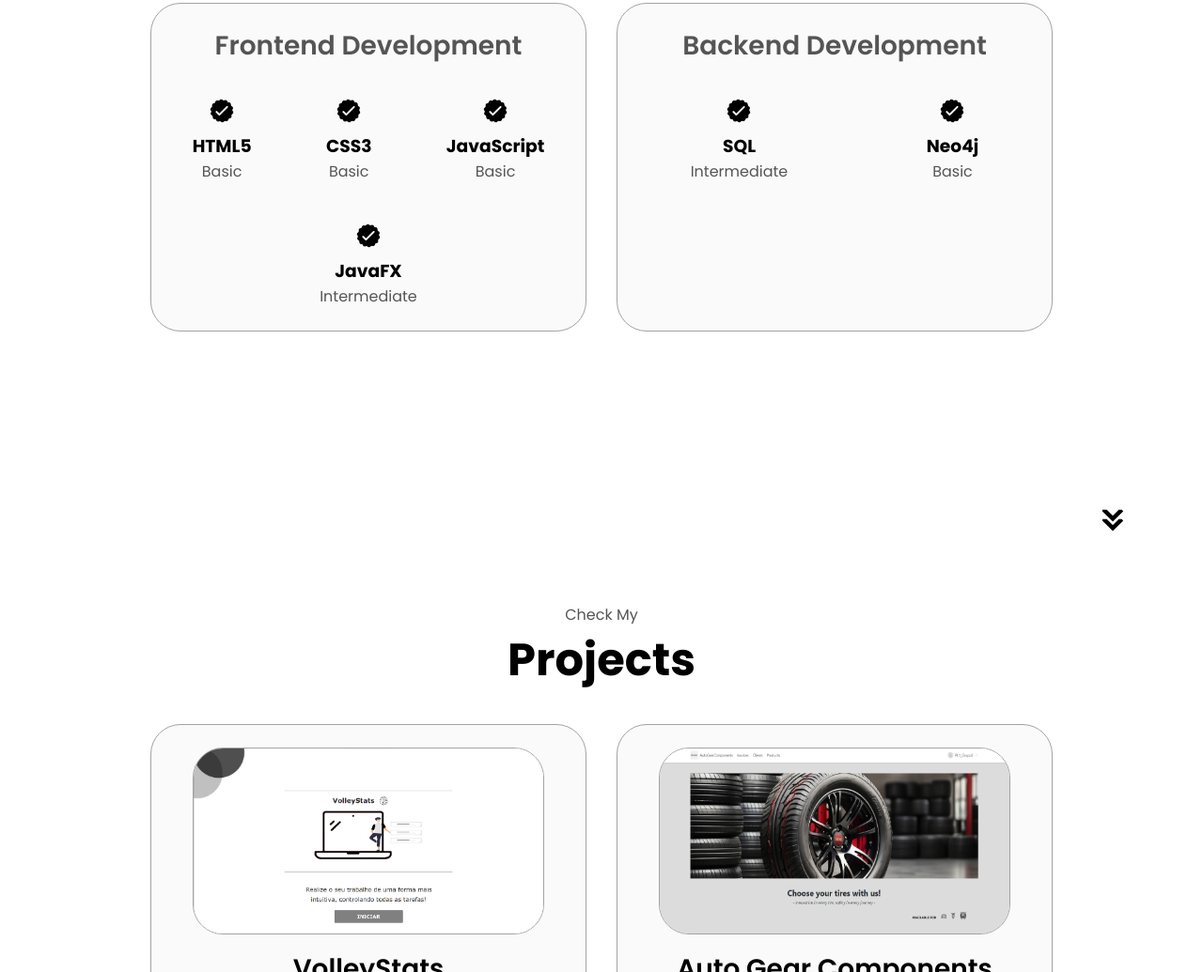
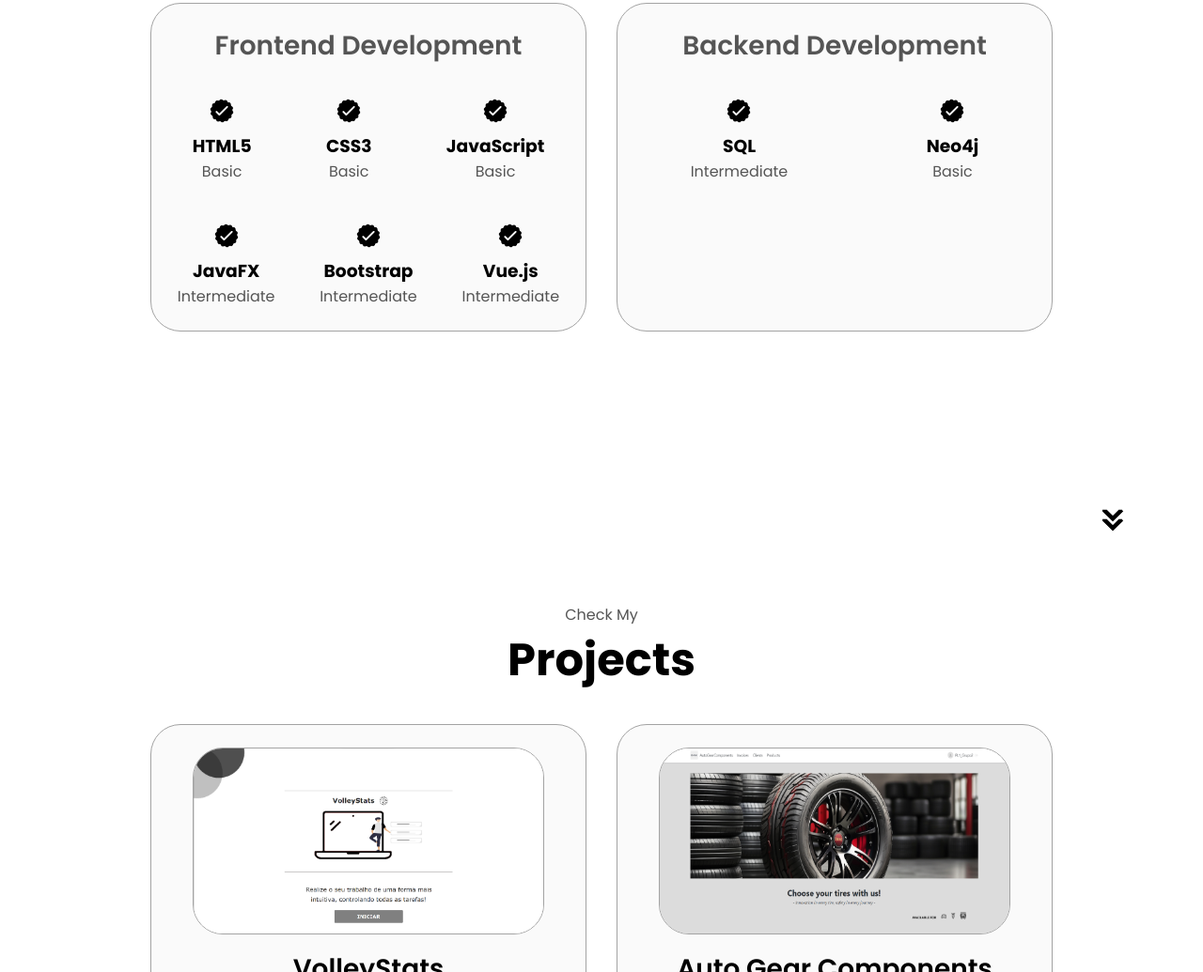
Before and after one commit to SimaoMachadoAlves/Web-Portfolio, a plain HTML site: page index.html in a window 1280 px wide. Shown: the part 1823-2858 px from the top of the page at 94% size. Drawn offline with Linux system fonts and the light colour scheme.

Commit message:
Update index.html

```diff
--- a/index.html
+++ b/index.html
@@ -178,6 +178,28 @@
                   <p>Intermediate</p>
                 </div>
               </article>
+              <article>
+                <img
+                  src="./Assets/checkmark.png"
+                  alt="Experience icon"
+                  class="icon"
+                />
+                <div>
+                  <h3>Bootstrap</h3>
+                  <p>Intermediate</p>
+                </div>
+              </article>
+              <article>
+                <img
+                  src="./Assets/checkmark.png"
+                  alt="Experience icon"
+                  class="icon"
+                />
+                <div>
+                  <h3>Vue.js</h3>
+                  <p>Intermediate</p>
+                </div>
+              </article>
             </div>
           </div>
           <div class="details-container">
```
